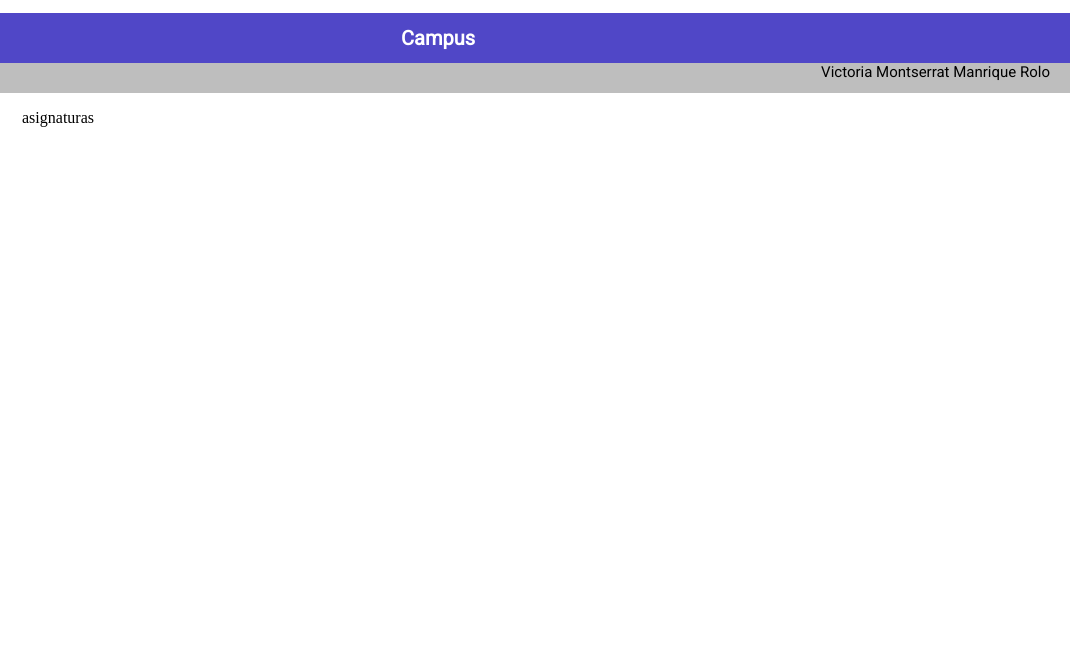
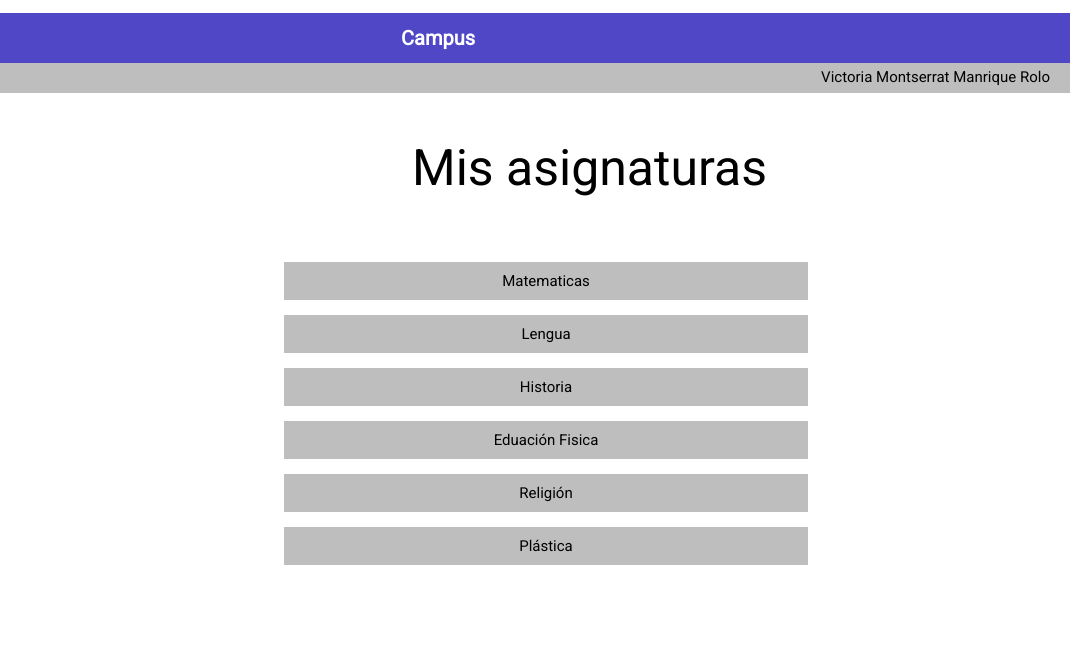
Before and after one commit to Danielpazm98/proyecto_FIS, a plain HTML site: page Front/Login/profile.html in a window 1280 px wide. Both pictures are taken after a click on the element "Mis asignaturas". Shown: the full height of the page, 202-1280 px from the left. Drawn offline with nearby package versions, Linux system fonts and the light colour scheme.

Commit message:
Login with buttons and home page and logout v2

```diff
--- a/Front/Login/profile.html
+++ b/Front/Login/profile.html
@@ -85,7 +85,17 @@
 
 			<div id="main">
 				<div class="inicio">hola que tal</div>
-				<div class="subjects">asignaturas</div>
+				<div class="subjects">
+					<div class="subject-title">Mis asignaturas</div>
+					<nav class="my-subjects">
+						<p> Matematicas </p>
+						<p> Lengua </p>
+						<p> Historia </p>
+						<p> Eduación Fisica </p>
+						<p> Religión </p>
+						<p> Plástica </p>
+					</nav>
+				</div>
 				<div class="tarea">tareas</div>
 				<div class="calif">calificaciones</div>
 			</div>
--- a/Front/Login/profile_s.css
+++ b/Front/Login/profile_s.css
@@ -12,14 +12,6 @@
 
 }
 
-h1{
-	font-family: 'Roboto', sans-serif;
-	color: white;
-	text-align: center;
-	font-size: 20px;
-	padding-top: 13px;
-}
-
 .navbar{
 	background-color: rgb(190, 190, 190);
 	width: 100%;
@@ -31,7 +23,7 @@ h1{
 	text-align: right;
 	font-size: 15px;
 	margin-right: 20px;
-	align-content: center;
+	padding-top: 5px;
 }
 
 .menu {
@@ -114,9 +106,46 @@ h1{
 	cursor: pointer;
 }
 
+
+.my-subjects{
+	font-family: 'Roboto', sans-serif;
+	font-size: 15px;
+	padding-top: 50px;
+}
+
+.subject-title{
+	font-family: 'Roboto', sans-serif;
+	font-size: 50px;
+	padding-top: 30px;
+	padding-left: 390px;
+}
+
+p{
+	padding-top: 10px;
+	padding-bottom: 10px;
+	background-color: rgb(190, 190, 190);
+	text-align: center;
+	width: 50%;
+	margin-left: auto;
+	margin-right: auto;
+}
+
+h1{
+	font-family: 'Roboto', sans-serif;
+	color: white;
+	text-align: center;
+	font-size: 20px;
+	padding-top: 13px;
+}
+
 h2{
 	text-align: center;
 	margin-bottom: 100px;
+}
+
+h3{
+	text-align: center;
+	padding-top: 50px;
 }
 
 @media screen and (min-width: 480px){
```
